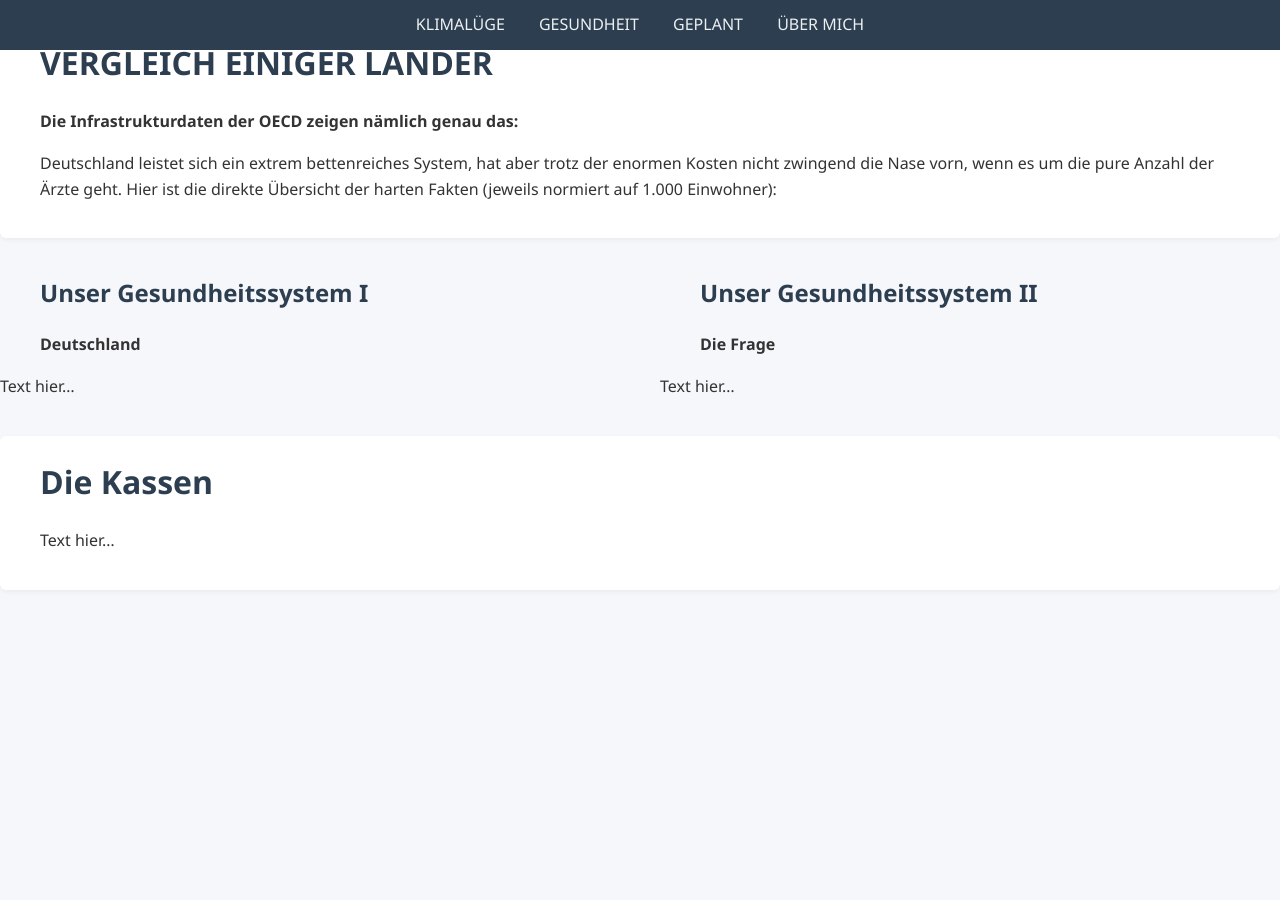
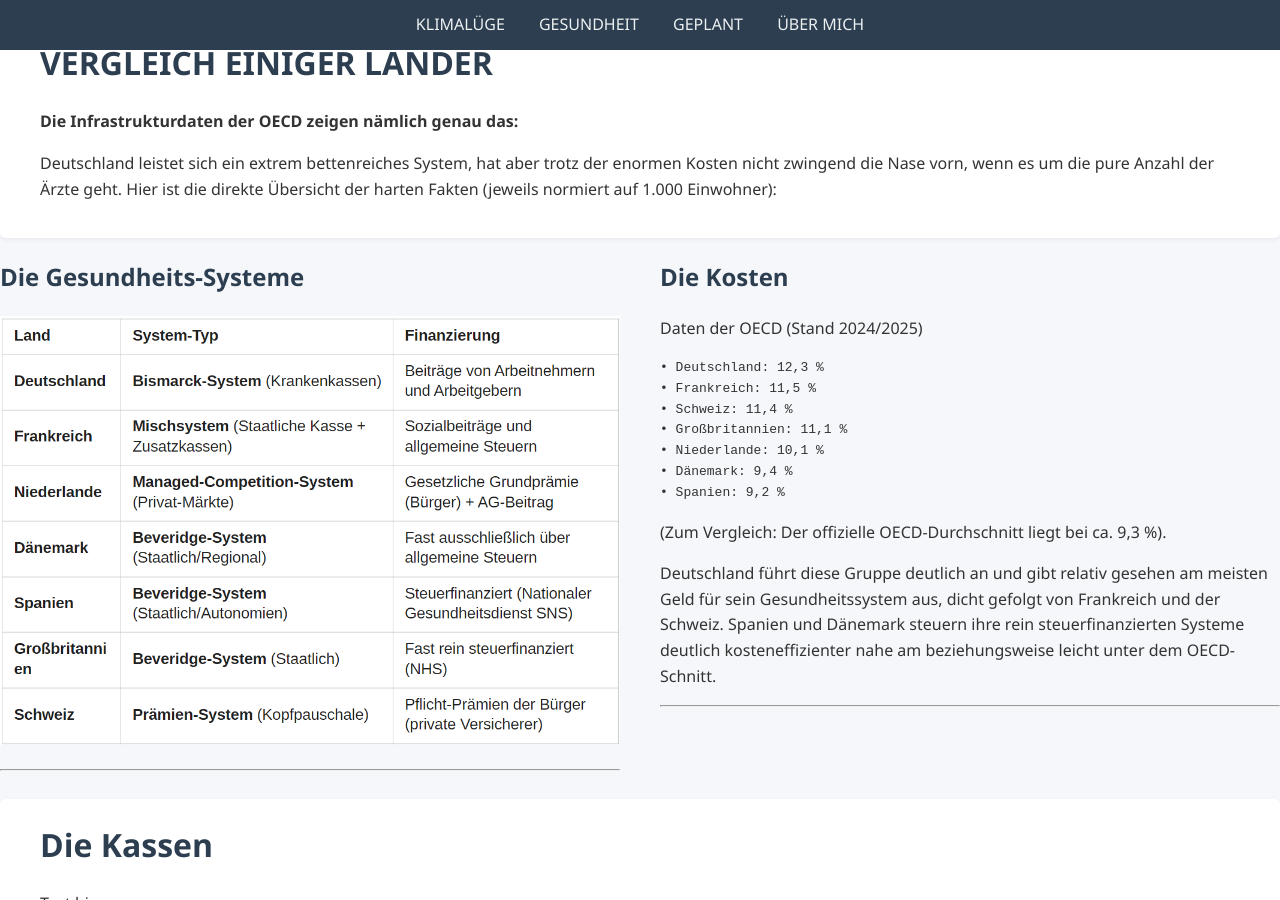
Before and after one commit to TheGermanTruth/TheGermanTruth, a Jekyll site: the page built from gesundheit.md, in a window 1280 px wide and 900 px high, scrolled down 1255 px. Built offline with Jekyll 4.4.1, drawn with Linux system fonts in a browser that asks for light colours; before the commit the page ends 1865 px from its top, so only the background shows below that.

Commit message:
Update gesundheit.md

```diff
--- a/gesundheit.md
+++ b/gesundheit.md
@@ -25,19 +25,33 @@ Hier ist die direkte Übersicht der harten Fakten (jeweils normiert auf 1.000 Ei
 
 <div class="column" markdown="1">
 
->## Unser Gesundheitssystem I
-**Deutschland**
+## Die Gesundheits-Systeme
 
-Text hier...
+![BESCHREIBUNG]({{ '/images/tabelle.png' | relative_url }}){: width="100%"}
+
+---
 
 </div>
 
 <div class="column" markdown="1">
 
->## Unser Gesundheitssystem II
-**Die Frage**
+## Die Kosten
 
-Text hier...
+Daten der OECD (Stand 2024/2025)
+
+    • Deutschland: 12,3 %
+    • Frankreich: 11,5 %
+    • Schweiz: 11,4 %
+    • Großbritannien: 11,1 %
+    • Niederlande: 10,1 %
+    • Dänemark: 9,4 %
+    • Spanien: 9,2 %
+
+(Zum Vergleich: Der offizielle OECD-Durchschnitt liegt bei ca. 9,3 %).
+
+Deutschland führt diese Gruppe deutlich an und gibt relativ gesehen am meisten Geld für sein Gesundheitssystem aus, dicht gefolgt von Frankreich und der Schweiz. Spanien und Dänemark steuern ihre rein steuerfinanzierten Systeme deutlich kosteneffizienter nahe am beziehungsweise leicht unter dem OECD-Schnitt.
+
+---
 
 </div>
 
```
